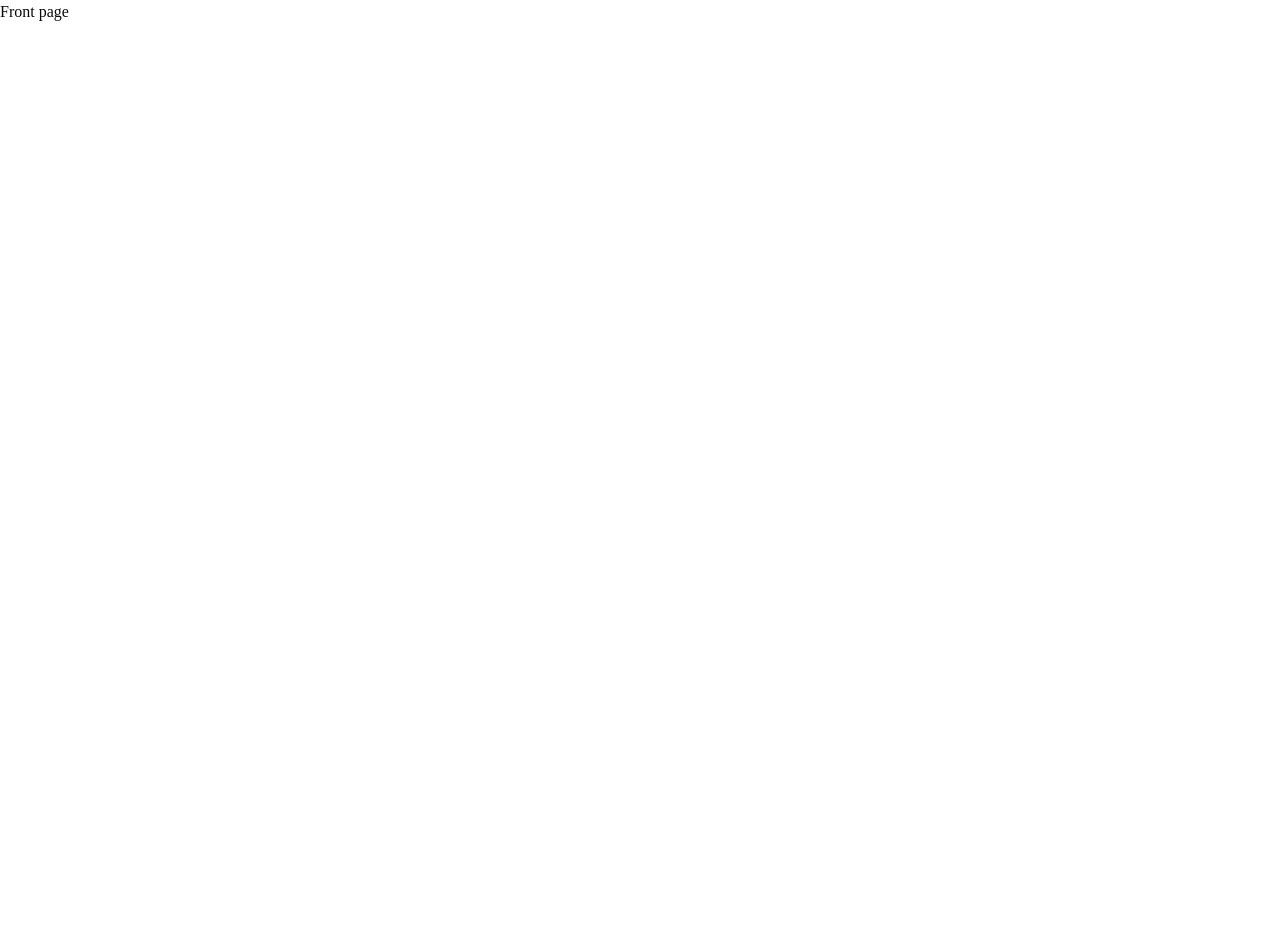
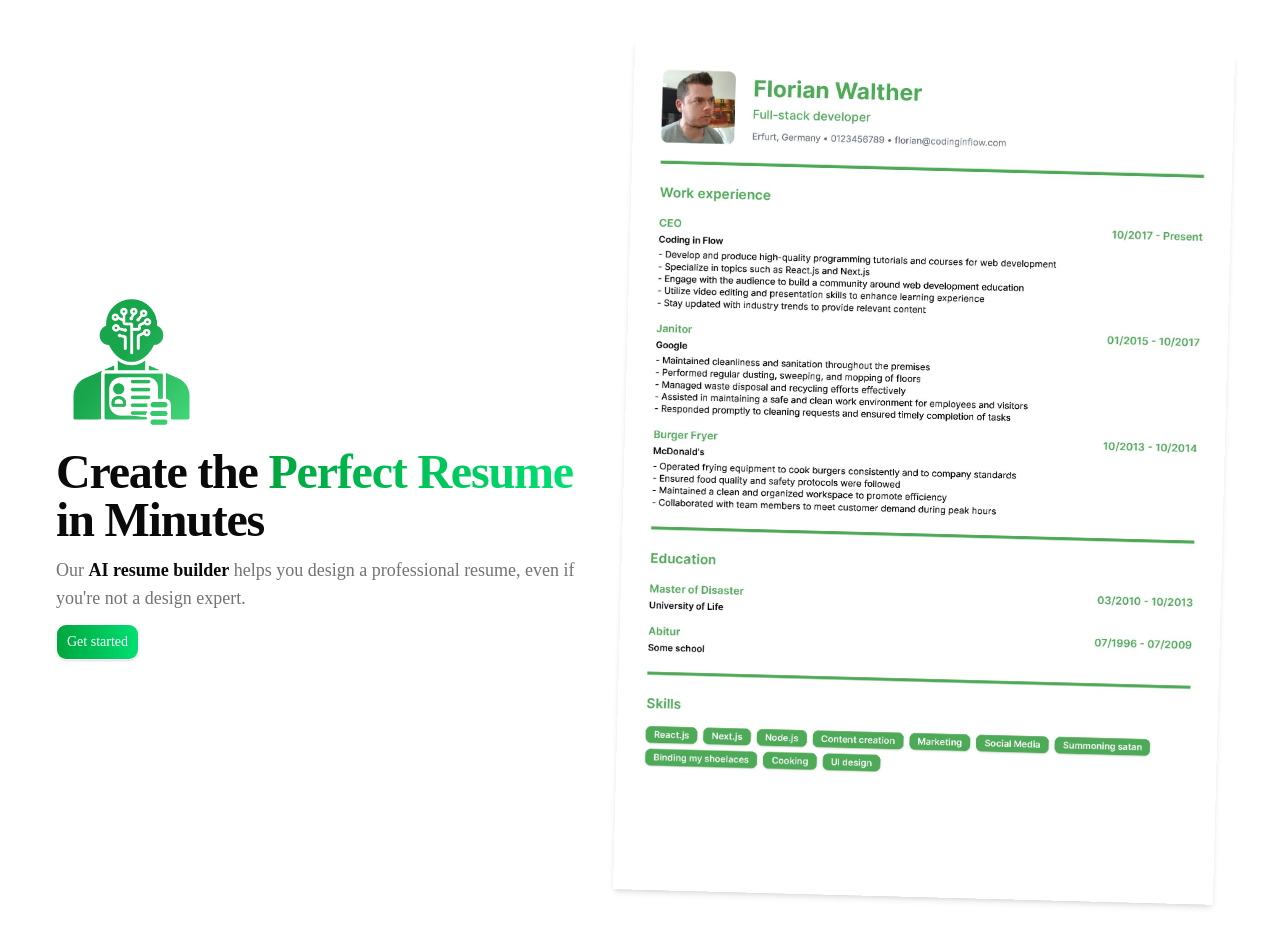
Before and after one commit to thaison0401/ai-resume-builder-saas, a Next.js app: page / in a window 1280 px wide. Before the commit the page ends 800 px from the top, so only its background shows below. Built offline with nearby package versions, Linux system fonts and the light colour scheme.

Commit message:
12: resume landing page

```diff
--- a/src/app/page.tsx
+++ b/src/app/page.tsx
@@ -1,3 +1,48 @@
+import Image from "next/image";
+import logo from "@/assets/logo.png";
+import { Button } from "@/components/ui/button";
+import Link from "next/link";
+import resumePreview from "@/assets/resume-preview.jpg";
+
 export default function Home() {
-  return <main>Front page</main>;
+  return (
+    // Đã xóa bg-gray-100, text-gray-900 và các class dark:
+    // Tự động ăn theo Theme toàn cục của App
+    <main className="flex min-h-screen flex-col items-center justify-center gap-6 px-5 py-12 text-center md:flex-row md:text-start lg:gap-12">
+      <div className="max-w-prose space-y-3">
+        <Image
+          src={logo}
+          alt="logo"
+          width={150}
+          height={150}
+          className="mx-auto md:ms-0"
+        />
+        <h1 className="scroll-m-20 text-4xl font-extrabold tracking-tight lg:text-5xl">
+          Create the{" "}
+          <span className="inline-block bg-gradient-to-r from-green-600 to-green-400 bg-clip-text text-transparent">
+            Perfect Resume
+          </span>{" "}
+          in Minutes
+        </h1>
+        {/* Dùng text-muted-foreground chuẩn của Shadcn thay vì gray-500 */}
+        <p className="text-muted-foreground text-lg">
+          Our{" "}
+          <span className="text-foreground font-bold">AI resume builder</span>{" "}
+          helps you design a professional resume, even if you&apos;re not a
+          design expert.
+        </p>
+        <Button asChild size="lg" variant="premium">
+          <Link href="/resumes">Get started</Link>
+        </Button>
+      </div>
+      <div>
+        <Image
+          src={resumePreview}
+          alt="Resume preview"
+          width={600}
+          className="shadow-md lg:rotate-[1.5deg]"
+        />
+      </div>
+    </main>
+  );
 }
--- a/src/components/ui/button.tsx
+++ b/src/components/ui/button.tsx
@@ -19,6 +19,8 @@
         destructive:
           "bg-destructive/10 text-destructive hover:bg-destructive/20 focus-visible:border-destructive/40 focus-visible:ring-destructive/20 dark:bg-destructive/20 dark:hover:bg-destructive/30 dark:focus-visible:ring-destructive/40",
         link: "text-primary underline-offset-4 hover:underline",
+        premium:
+          "bg-gradient-to-r from-green-600 to-green-400 text-white shadow hover:from-green-600/90 hover:to-green-400/90",
       },
       size: {
         default:
```
